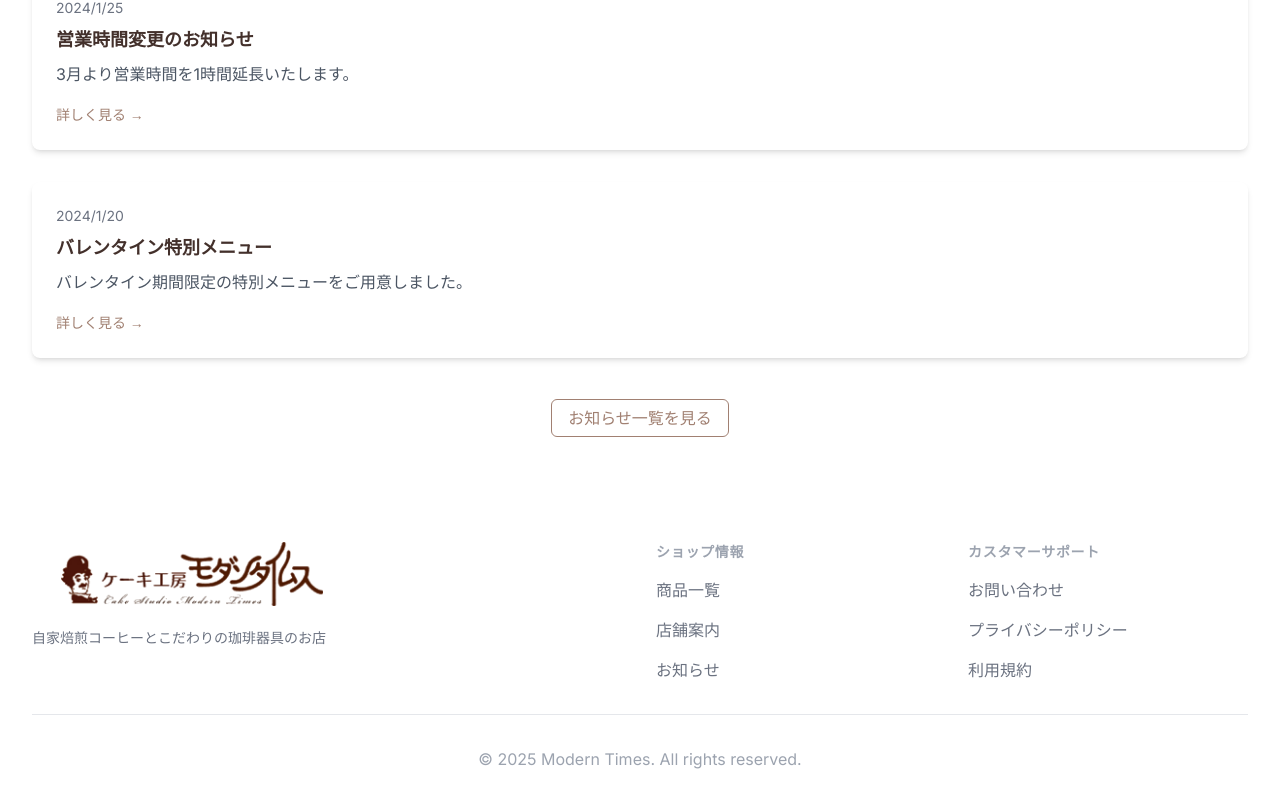
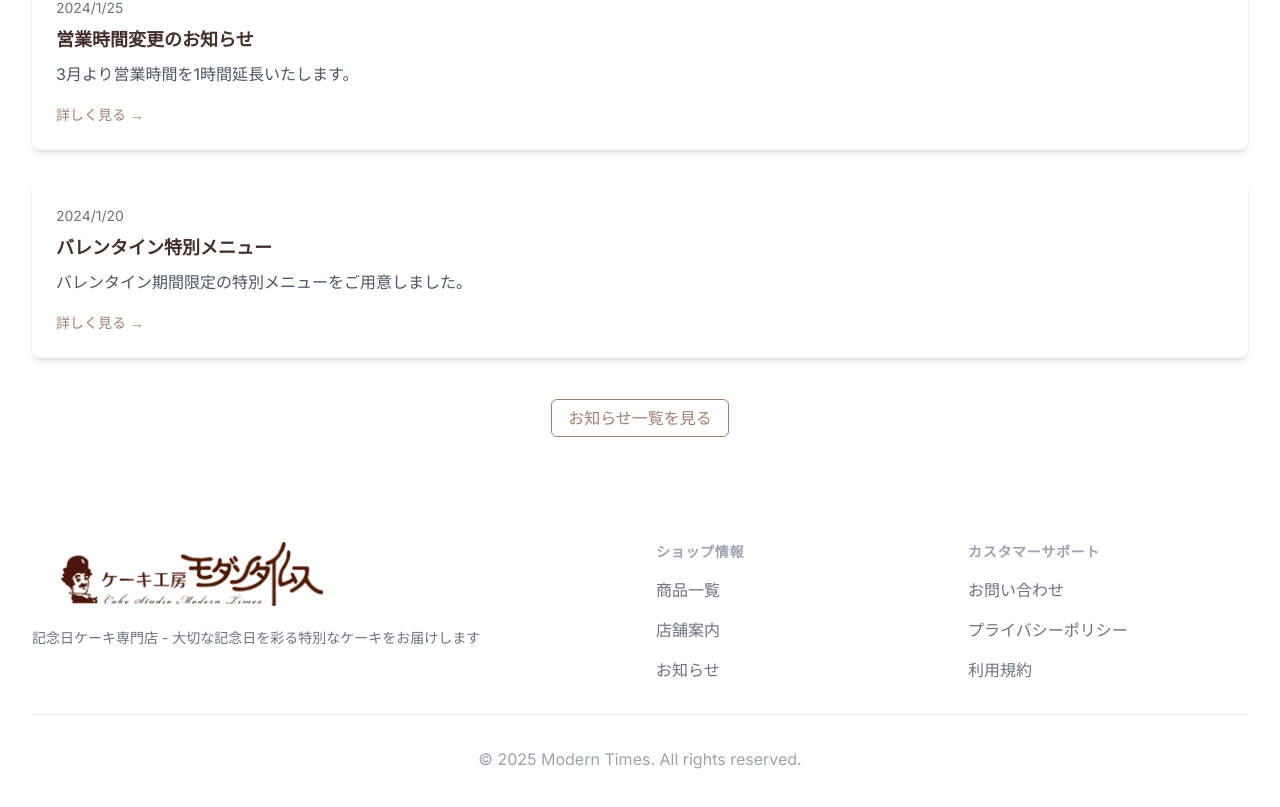
Before and after one commit to angle-create/modern_times-website, a Next.js app: page / in a window 1280 px wide. Shown: the part 1632-2439 px from the top of the page. Built offline with nearby package versions, Linux system fonts and the light colour scheme.

Commit message:
fix: 店舗説明を記念日ケーキ専門店に修正

```diff
--- a/src/app/layout.tsx
+++ b/src/app/layout.tsx
@@ -8,7 +8,7 @@ const inter = Inter({ subsets: ['latin'] })
 
 export const metadata: Metadata = {
   title: 'Modern Times',
-  description: '自家焙煎コーヒーとこだわりの珈琲器具のお店',
+  description: '記念日ケーキ専門店 - 大切な記念日を彩る特別なケーキをお届けします',
 }
 
 export default function RootLayout({
@@ -26,7 +26,7 @@ export default function RootLayout({
                 <Link href="/" className="relative w-80 h-16">
                   <Image
                     src="/images/site-logo.png"
-                    alt="Modern Times"
+                    alt="Modern Times - 記念日ケーキ専門店"
                     fill
                     className="object-contain"
                     priority
@@ -70,13 +70,13 @@ export default function RootLayout({
                 <Link href="/" className="relative w-80 h-16 mb-4 inline-block">
                   <Image
                     src="/images/site-logo.png"
-                    alt="Modern Times"
+                    alt="Modern Times - 記念日ケーキ専門店"
                     fill
                     className="object-contain"
                   />
                 </Link>
                 <p className="text-gray-500 text-sm">
-                  自家焙煎コーヒーとこだわりの珈琲器具のお店
+                  記念日ケーキ専門店 - 大切な記念日を彩る特別なケーキをお届けします
                 </p>
               </div>
               <div>
```
